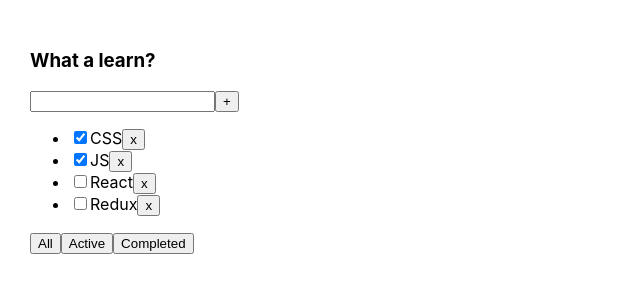
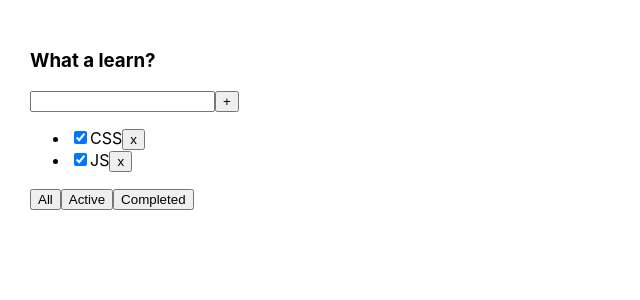
Before and after one commit to superiority/TodoList, a React (Create React App) app: page / in a window 1280 px wide. Shown: the top 300 px of the page, without its empty margins (0-640 px from the left). Built offline with nearby package versions, Linux system fonts and the light colour scheme.

Commit message:
update ver 0.3 filter task

```diff
--- a/src/App.tsx
+++ b/src/App.tsx
@@ -1,27 +1,43 @@
-import React, { useState } from 'react';
+import React, {useState} from 'react';
 import './App.css';
-import { TaskType, Todolist } from "./components/Todolist";
+import {TaskType, Todolist} from "./components/Todolist";
+
+export type FilterValuesType = "all" | "completed" | "active";
 
 function App() {
 
-    let [tasks, setTasks] = useState([
-        { id: 1, title: "CSS", isDone: true },
-        { id: 2, title: "JS", isDone: true },
-        { id: 3, title: "React", isDone: false },
-        { id: 4, title: "Redux", isDone: false },
+    let [tasks, setTasks] = useState<Array<TaskType>>([
+        {id: 1, title: "CSS", isDone: true},
+        {id: 2, title: "JS", isDone: true},
+        {id: 3, title: "React", isDone: false},
+        {id: 4, title: "Redux", isDone: false},
     ]);
+
+    let [filter, setFilter] = useState<FilterValuesType>("completed");
 
     function removeTask(id: number) {
         let filteredTasks = tasks.filter(t => t.id !== id);
         setTasks(filteredTasks);
     }
 
+    function changeFilter(value: FilterValuesType) {
+        setFilter(value)
+    }
+
+    let tasksForTodolist = tasks.filter(t => (
+        (filter === "completed" && t.isDone) ||
+        (filter === "active" && !t.isDone) ||
+        filter === "all"
+    ));
+
+
     return (
         <div className="App">
             <Todolist
                 title="What a learn?"
-                tasks={tasks}
+                tasks={tasksForTodolist}
                 removeTasks={removeTask}
+                changeFilter={changeFilter}
             />
         </div>
     );
--- a/src/components/Todolist.tsx
+++ b/src/components/Todolist.tsx
@@ -1,5 +1,6 @@
 import React from 'react';
 import {debug} from "util";
+import {FilterValuesType} from "../App";
 
 export type TaskType = {
     id: number
@@ -10,7 +11,8 @@
 type PropsType = {
     title: string;
     tasks: Array<TaskType>
-    removeTasks: Function
+    removeTasks: (id: number) => void
+    changeFilter: (value: FilterValuesType) => void
 }
 
 export const Todolist = (props: PropsType) => {
@@ -36,9 +38,9 @@
                 }
             </ul>
             <div>
-                <button>All</button>
-                <button>Active</button>
-                <button>Completed</button>
+                <button onClick={ () => { props.changeFilter("all") }}>All</button>
+                <button onClick={ () => { props.changeFilter("active") }}>Active</button>
+                <button onClick={ () => { props.changeFilter("completed") }}>Completed</button>
             </div>
         </div>
     );
```
